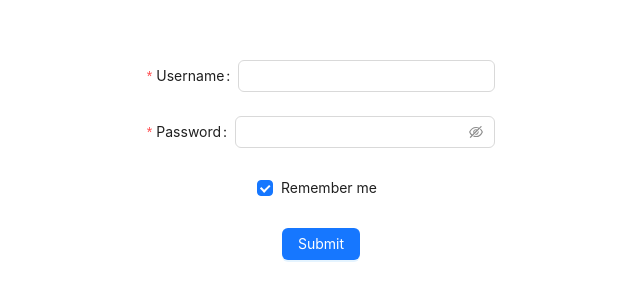
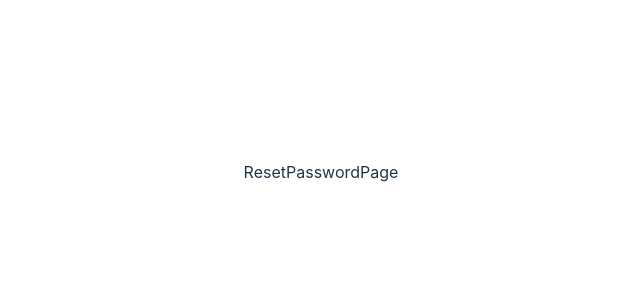
Before and after one commit to venkatJLK/Siriraj, a React (Vite) app: page /reset-password in a window 1280 px wide. Shown: the part 228-528 px from the top of the page, without its empty margins (319-959 px from the left). Built offline with nearby package versions, Linux system fonts and the light colour scheme.

Commit message:
implemented routing

```diff
--- a/src/App.tsx
+++ b/src/App.tsx
@@ -1,14 +1,14 @@
-import React, { useState } from 'react'
-import './App.css'
-import LoginContainer from './components/login/LoginContainer';
+import React, { useState } from "react";
+import "./App.css";
+
+import AppRouter from "./router/AppRouter";
 
 function App() {
-
   return (
-    <React.Fragment>
-      <LoginContainer />
-    </React.Fragment>
-  )
+    <>
+      <AppRouter />
+    </>
+  );
 }
 
-export default App
+export default App;
--- a/src/components/login/LoginContainer.tsx
+++ /dev/null
@@ -1,62 +0,0 @@
-import React from 'react';
-import { Form, Input, Button, Checkbox, message } from 'antd';
-import { useDispatch, useSelector } from 'react-redux';
-import { setUsername, setPassword } from '../../store/slices/loginSlice';
-import { RootState } from '../../store/store';
-
-const LoginContainer: React.FC = () => {
-    const dispatch = useDispatch();
-    const { username, password } = useSelector((state: RootState) => state.login);
-
-    const onFinish = (values: any) => {
-        console.log('Success:', values);
-        message.success(`Login successful! Username: ${values.username}`);
-
-        dispatch(setUsername(values.username));
-        dispatch(setPassword(values.password));
-    };
-
-    const onFinishFailed = (errorInfo: any) => {
-        console.log('Failed:', errorInfo);
-        message.error('Login failed! Please check your inputs.');
-    };
-
-    return (
-        <div className="login-container">
-            <Form
-                name="basic"
-                initialValues={{ remember: true }}
-                onFinish={onFinish}
-                onFinishFailed={onFinishFailed}
-            >
-                <Form.Item
-                    label="Username"
-                    name="username"
-                    rules={[{ required: true, message: 'Please input your username!' }]}
-                >
-                    <Input value={username} onChange={(e) => dispatch(setUsername(e.target.value))} />
-                </Form.Item>
-
-                <Form.Item
-                    label="Password"
-                    name="password"
-                    rules={[{ required: true, message: 'Please input your password!' }]}
-                >
-                    <Input.Password value={password} onChange={(e) => dispatch(setPassword(e.target.value))} />
-                </Form.Item>
-
-                <Form.Item name="remember" valuePropName="checked">
-                    <Checkbox>Remember me</Checkbox>
-                </Form.Item>
-
-                <Form.Item>
-                    <Button type="primary" htmlType="submit">
-                        Submit
-                    </Button>
-                </Form.Item>
-            </Form>
-        </div>
-    );
-};
-
-export default LoginContainer;
--- a/src/main.tsx
+++ b/src/main.tsx
@@ -1,16 +1,18 @@
-import { StrictMode } from 'react'
-import { createRoot } from 'react-dom/client'
-import './index.css'
-import App from './App.tsx'
+import { StrictMode } from "react";
+import { createRoot } from "react-dom/client";
+import "./index.css";
+import App from "./App.tsx";
 import "antd/dist/reset.css";
 import { store } from "./store/store.ts";
 import { Provider } from "react-redux";
+import { BrowserRouter } from "react-router";
 
-
-createRoot(document.getElementById('root')!).render(
+createRoot(document.getElementById("root")!).render(
   <StrictMode>
-    <Provider store={store}>
-      <App />
-    </Provider>
-  </StrictMode>,
-)
+    <BrowserRouter>
+      <Provider store={store}>
+        <App />
+      </Provider>
+    </BrowserRouter>
+  </StrictMode>
+);
--- /dev/null
+++ b/src/pages/LoginPage.tsx
@@ -0,0 +1,7 @@
+import React from 'react'
+
+export default function LoginPage() {
+  return (
+    <div>LoginPage</div>
+  )
+}
--- /dev/null
+++ b/src/pages/ResetPasswordPage.tsx
@@ -0,0 +1,7 @@
+import React from 'react'
+
+export default function ResetPasswordPage() {
+  return (
+    <div>ResetPasswordPage</div>
+  )
+}
--- /dev/null
+++ b/src/pages/SignupPage.tsx
@@ -0,0 +1,7 @@
+import React from 'react'
+
+export default function SignupPage() {
+  return (
+    <div>SignupPage</div>
+  )
+}
--- a/src/router/AppRouter.tsx
+++ b/src/router/AppRouter.tsx
@@ -1,11 +1,18 @@
 import React from "react";
+import { BrowserRouter as Router, Routes, Route } from "react-router";
+import LoginPage from "../pages/LoginPage";
+import ResetPasswordPage from "../pages/ResetPasswordPage";
+import SignupPage from "../pages/SignupPage";
 
 const AppRouter = (): React.JSX.Element => {
+  return (
 
-  return (
-    <React.Fragment>
-      <h2>Test</h2>
-    </React.Fragment>
+      <Routes>
+        <Route path="/login" element={<LoginPage />} />
+        <Route path="/signup" element={<SignupPage />} />
+        <Route path="/reset-password" element={<ResetPasswordPage />} />
+      </Routes>
+
   );
 };
 
```
